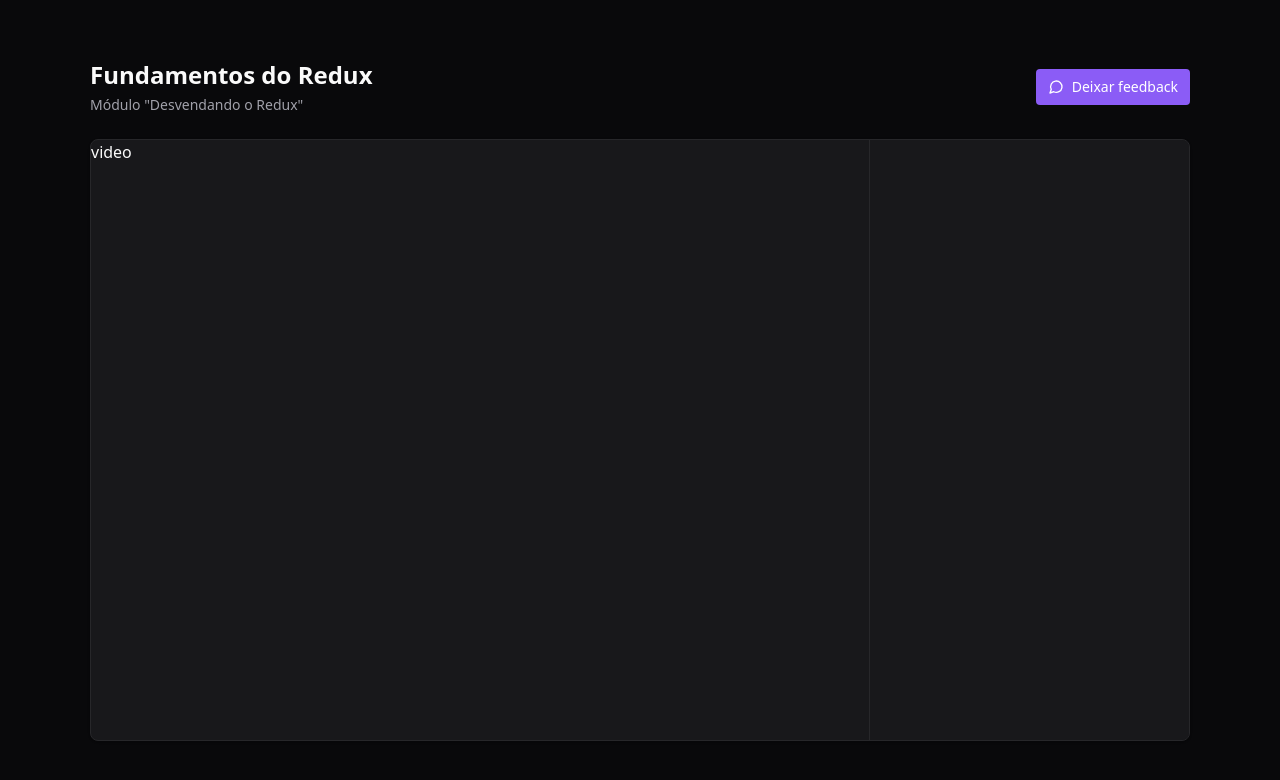
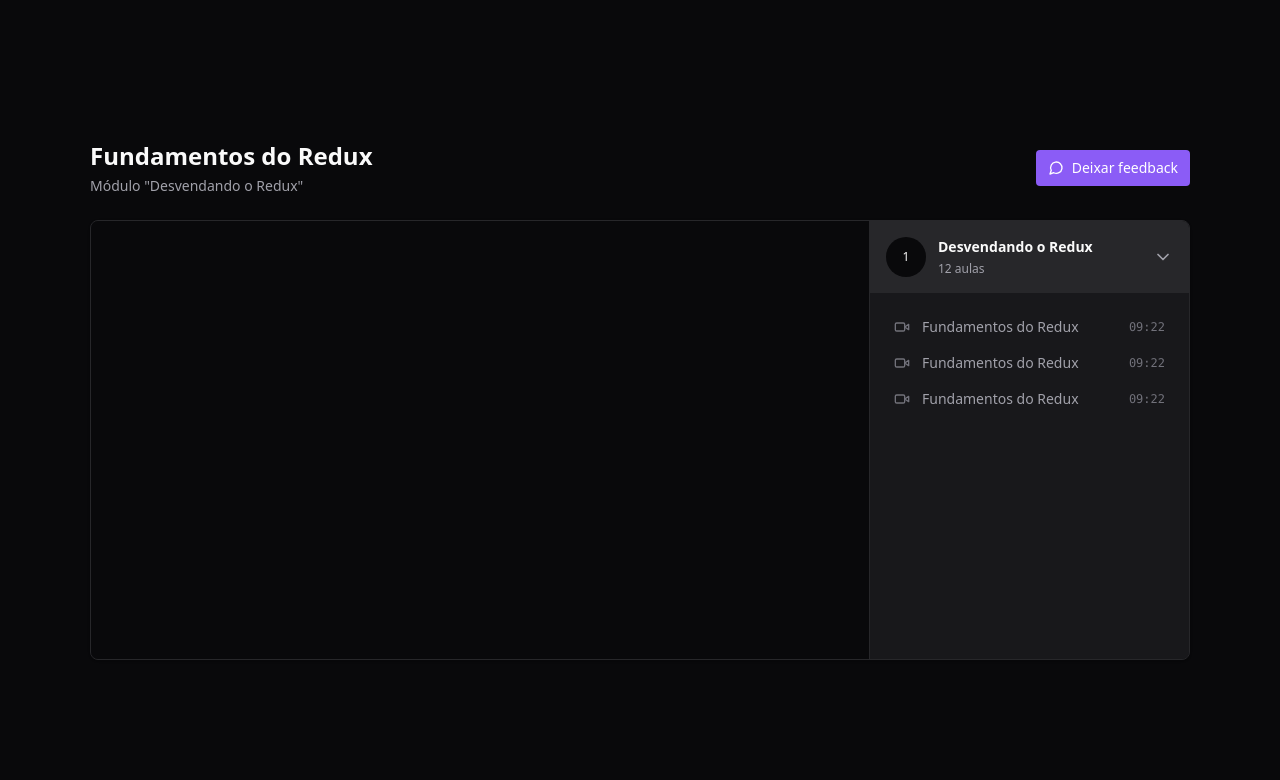
Before and after one commit to JonatanPaes/react-redux-zustand, a React (Vite) app: page / in a window 1280 px wide. Shown: the top 780 px of the page. Built offline with nearby package versions, Linux system fonts and the light colour scheme.

Commit message:
feat: UI dos módulos e player

```diff
--- a/package.json
+++ b/package.json
@@ -14,6 +14,7 @@
     "lucide-react": "^0.292.0",
     "react": "^18.2.0",
     "react-dom": "^18.2.0",
+    "react-player": "^2.13.0",
     "react-redux": "^8.1.3"
   },
   "devDependencies": {
--- a/src/pages/Player.tsx
+++ b/src/pages/Player.tsx
@@ -1,4 +1,5 @@
-import { MessageCircle } from "lucide-react";
+import { ChevronDown, MessageCircle, Video } from "lucide-react";
+import ReactPlayer from "react-player";
 
 export function Player() {
   return (
@@ -20,8 +21,58 @@
         </div>
 
         <main className="relative flex overflow-hidden rounded-lg border border-zinc-800 bg-zinc-900 shadow">
-          <div className="flex-1">video</div>
-          <aside className="w-80 border-l border-zinc-800 bg-zinc-900 h-[600px]"></aside>
+          <div className="flex-1">
+            <div className="w-full bg-zinc-950 aspect-video">
+              <ReactPlayer
+                width="100%"
+                height="100%"
+                controls
+                url="https://www.youtube.com/watch?v=Jai8w6K_GnY"
+              />
+            </div>
+          </div>
+          <aside className="w-80 border-l border-zinc-800 bg-zinc-900">
+            <div>
+              <button className="flex w-full items-center gap-3 bg-zinc-800 p-4 ">
+                <div className="flex h-10 w-10 rounded-full items-center justify-center bg-zinc-950 text-xs">
+                  1
+                </div>
+
+                <div className="flex flex-col gap-1 text-left">
+                  <strong className="text-sm">Desvendando o Redux</strong>
+                  <span className="text-xs text-zinc-400">12 aulas</span>
+                </div>
+
+                <ChevronDown className="w-5 h-5 ml-auto text-zinc-400" />
+              </button>
+
+              <nav className="relative flex flex-col gap-4 p-6">
+                <button className="flex items-center gap-3 text-sm text-zinc-400">
+                  <Video className="w-4 h-4 text-zinc-500" />
+                  <span>Fundamentos do Redux</span>
+                  <span className="ml-auto font-mono text-xs text-zinc-500">
+                    09:22
+                  </span>
+                </button>
+
+                <button className="flex items-center gap-3 text-sm text-zinc-400">
+                  <Video className="w-4 h-4 text-zinc-500" />
+                  <span>Fundamentos do Redux</span>
+                  <span className="ml-auto font-mono text-xs text-zinc-500">
+                    09:22
+                  </span>
+                </button>
+
+                <button className="flex items-center gap-3 text-sm text-zinc-400">
+                  <Video className="w-4 h-4 text-zinc-500" />
+                  <span>Fundamentos do Redux</span>
+                  <span className="ml-auto font-mono text-xs text-zinc-500">
+                    09:22
+                  </span>
+                </button>
+              </nav>
+            </div>
+          </aside>
         </main>
       </div>
     </div>
```
Also changed, not shown: 1 other file (tests, documents, lock files or other folders).
